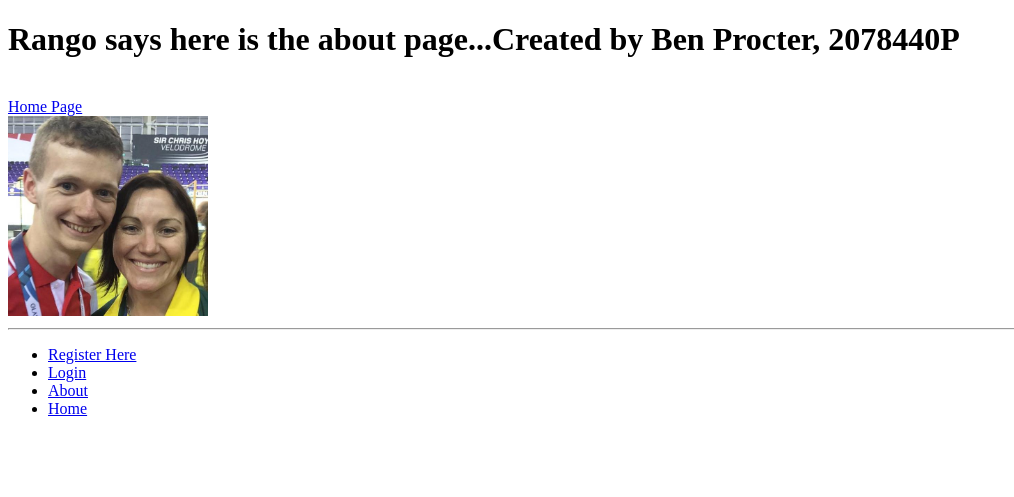
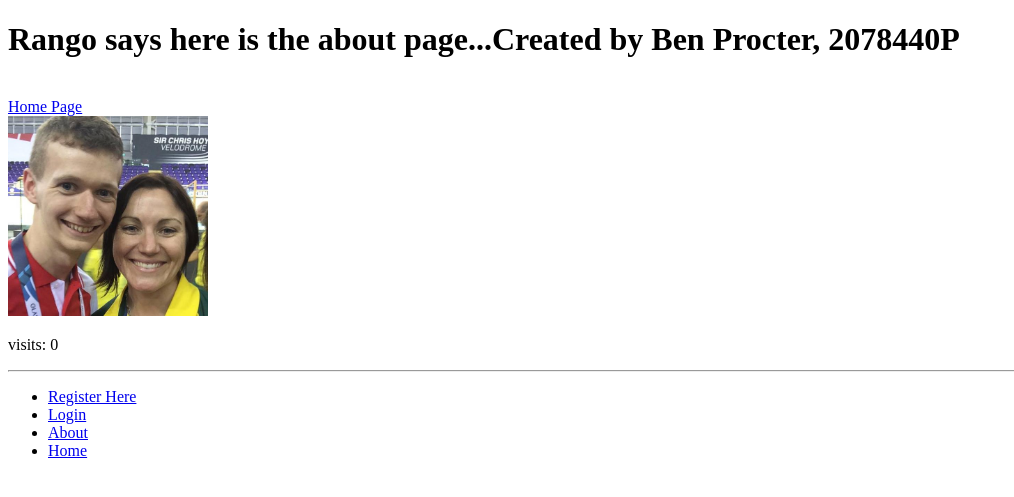
Before and after one commit to 2078440P/tangowithdjango, a Django app: page /rango/about/ in a window 1280 px wide. Shown: the top 497 px of the page, without its empty margins (0-1014 px from the left). Run offline with Django 3.2, Linux system fonts and the light colour scheme.

Commit message:
(Chapter 11 - completed)

```diff
--- a/tango_with_django_project/rango/views.py
+++ b/tango_with_django_project/rango/views.py
@@ -8,27 +8,57 @@ from rango.forms import PageForm
 from rango.forms import UserForm, UserProfileForm
 from django.contrib.auth.decorators import login_required
 from django.contrib.auth import logout
+from datetime import datetime
 
 # Create your views here.
-
-
-
 def index(request):
     # Query the database for a list of ALL categories currently stored.
     # Order the categories by no. likes in descending order.
     # Retrieve the top 5 only - or all if less than 5.
     # Place the list in our context_dict dictionary which will be passed to the template engine.
-    category_list = Category.objects.order_by('-likes')[:5]
-    context_dict = {'categories': category_list}
+    category_list = Category.objects.all()
+    page_list = Page.objects.order_by('-views')[:5]
+    context_dict = {'categories': category_list, 'pages': page_list}
 
-    pages_list = Page.objects.order_by('-views')[:5]
-    context_dict['pages']= pages_list
+    # Get the number of visits to the site.
+    # We use the COOKIES.get() function to obtain the visits cookie.
+    # If the cookie exists, the value returned is casted to an integer.
+    # If the cookie doesn't exist, we default to zero and cast that.
+    visits = request.session.get('visits')
+    if not visits:
+        visits = 1
+    reset_last_visit_time = False
 
-    # Render the response and send it back!
-    return render(request, 'rango/index.html', context_dict)
+    last_visit = request.session.get('last_visit')
+    if last_visit:
+        last_visit_time = datetime.strptime(last_visit[:-7], "%Y-%m-%d %H:%M:%S")
+
+        if (datetime.now() - last_visit_time).seconds > 0:
+            # ...reassign the value of the cookie to +1 of what it was before...
+            visits = visits + 1
+            # ...and update the last visit cookie, too.
+            reset_last_visit_time = True
+    else:
+        # Cookie last_visit doesn't exist, so create it to the current date/time.
+        reset_last_visit_time = True
+
+    if reset_last_visit_time:
+        request.session['last_visit'] = str(datetime.now())
+        request.session['visits'] = visits
+    context_dict['visits'] = visits
+
+
+    response = render(request,'rango/index.html', context_dict)
+
+    return response
+
 
 def about(request):
-    return render(request,'rango/about.html')
+    if request.session.get('visits'):
+        count = request.session.get('visits')
+    else:
+        count = 0
+    return render(request,'rango/about.html', {'visits':count})
 
 def category(request, category_name_slug):
 
@@ -166,7 +196,7 @@ def register(request):
 
     # Render the template depending on the context.
     return render(request,
-            'rango/register.:html',
+            'rango/register.html',
             {'user_form': user_form, 'profile_form': profile_form, 'registered': registered} )
 
 def user_login(request):
--- a/tango_with_django_project/templates/rango/about.html
+++ b/tango_with_django_project/templates/rango/about.html
@@ -9,4 +9,6 @@
 		<font color = blue><br><a href="/rango">Home Page</a></br></font>
 		<img src="{% static "images/Me_and_Anna_Meares.jpg" %}" alt="Picture of me & Anna Meares during the Glasgow 2014 Commonwealth Games"
 		 height="200" width="200" />
+
+<p> visits: {{ visits }}</p>
 {% endblock %}
--- a/tango_with_django_project/templates/rango/index.html
+++ b/tango_with_django_project/templates/rango/index.html
@@ -37,6 +37,7 @@
         {% else %}
         	<strong>Sorry, but there are currently no pages.</strong>
        {% endif %}
+        <p> visits: {{ visits }}</p>
 
 
 {% endblock %}
```
